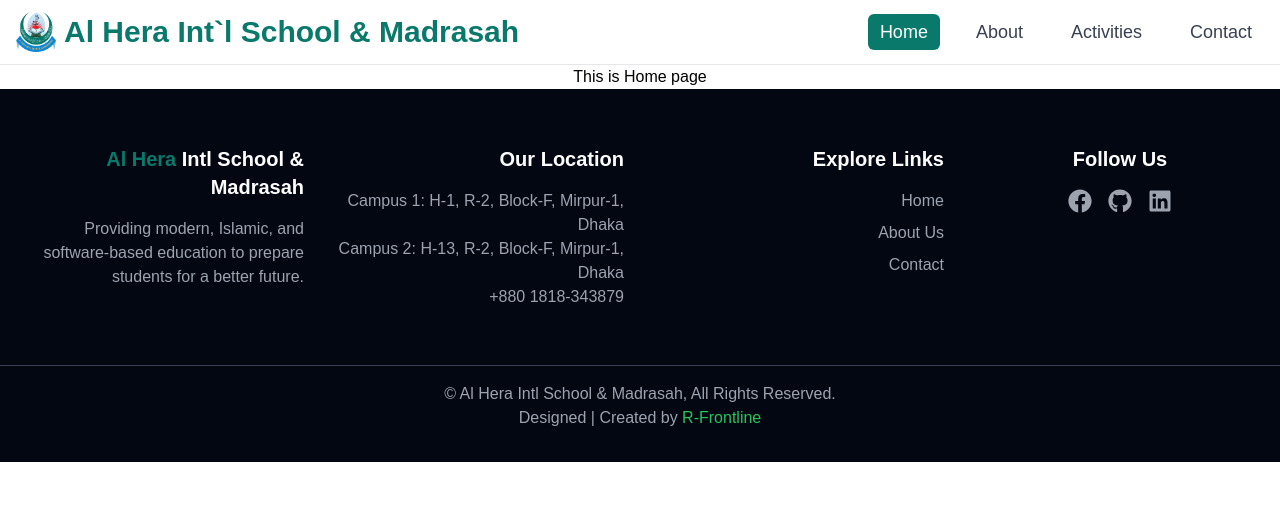
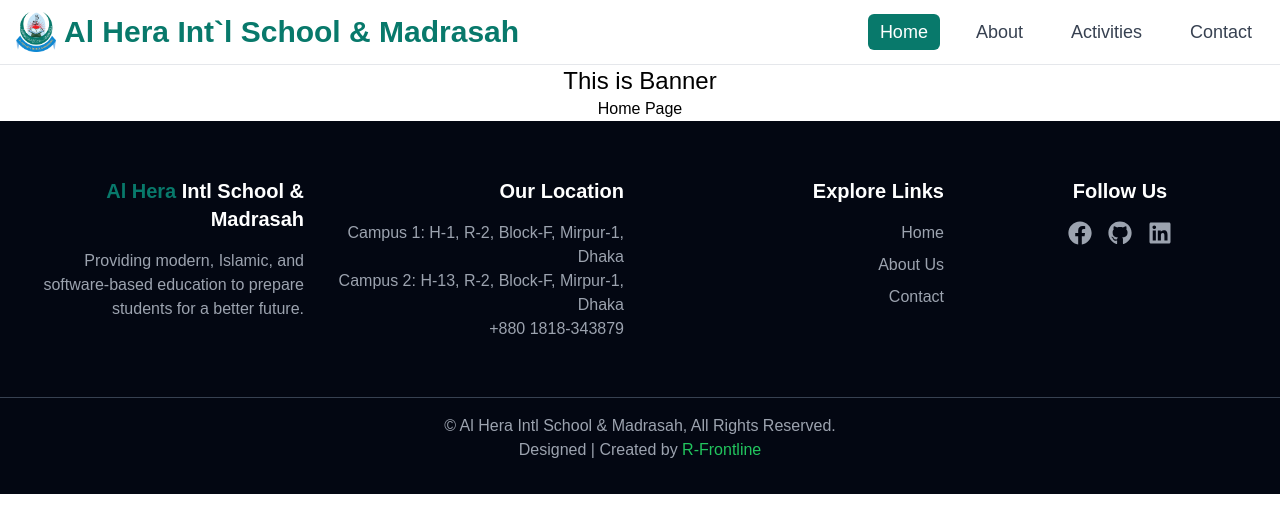
Before and after one commit to pally0091/al-hera-islami-school, a React (Vite) app: page / in a window 1280 px wide. Shown: the top 532 px of the page. Built offline with nearby package versions, Linux system fonts and the light colour scheme.

Commit message:
banner section added

```diff
--- a/src/pages/Home.jsx
+++ b/src/pages/Home.jsx
@@ -1,7 +1,16 @@
+const Banner = () => {
+  return (
+    <section>
+      <h1 className="text-2xl">This is Banner</h1>
+      <p>Home Page</p>
+    </section>
+  );
+};
+
 const Home = () => {
   return (
     <div>
-      <h1>This is Home page</h1>
+      <Banner />
     </div>
   );
 };
```
